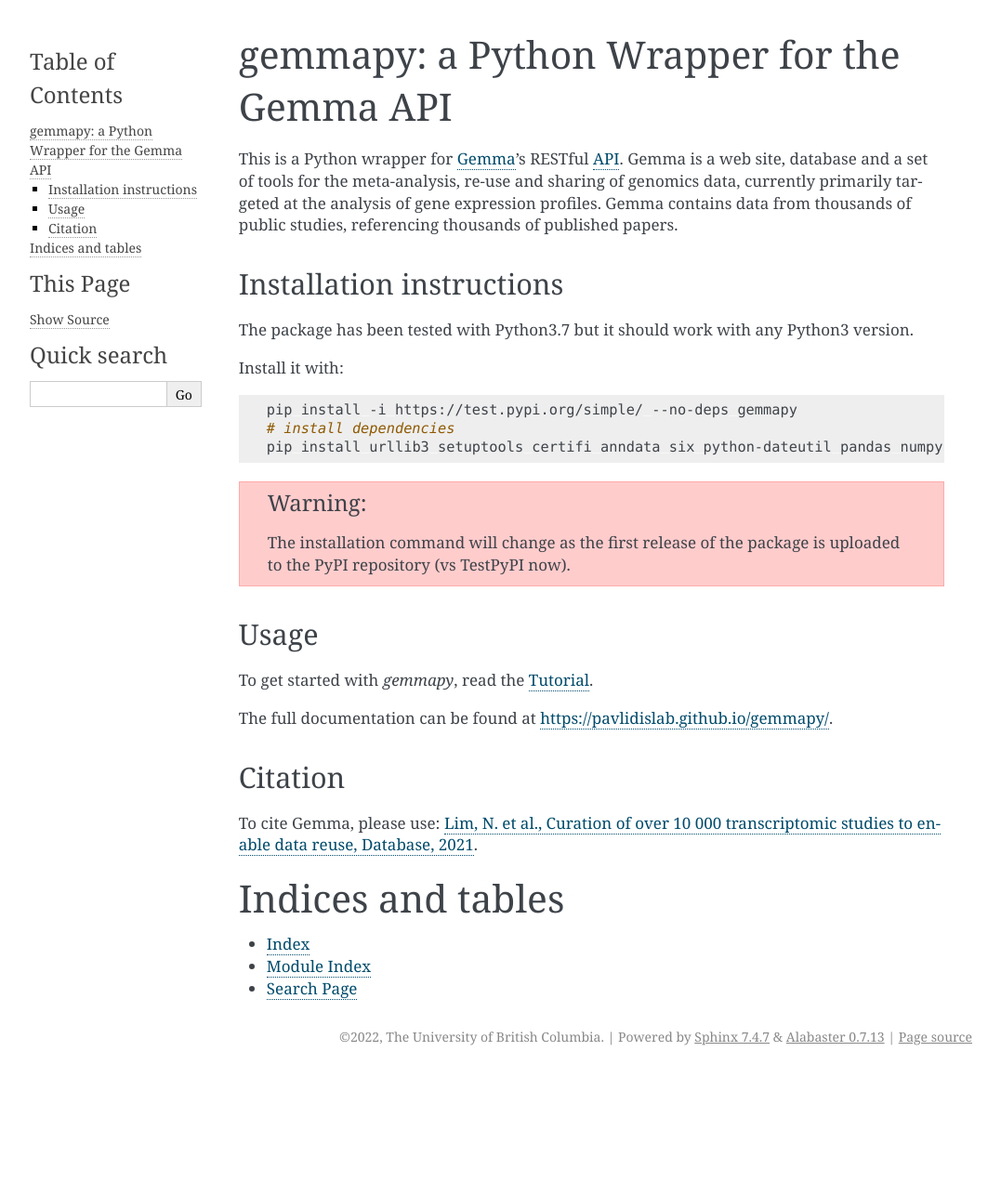
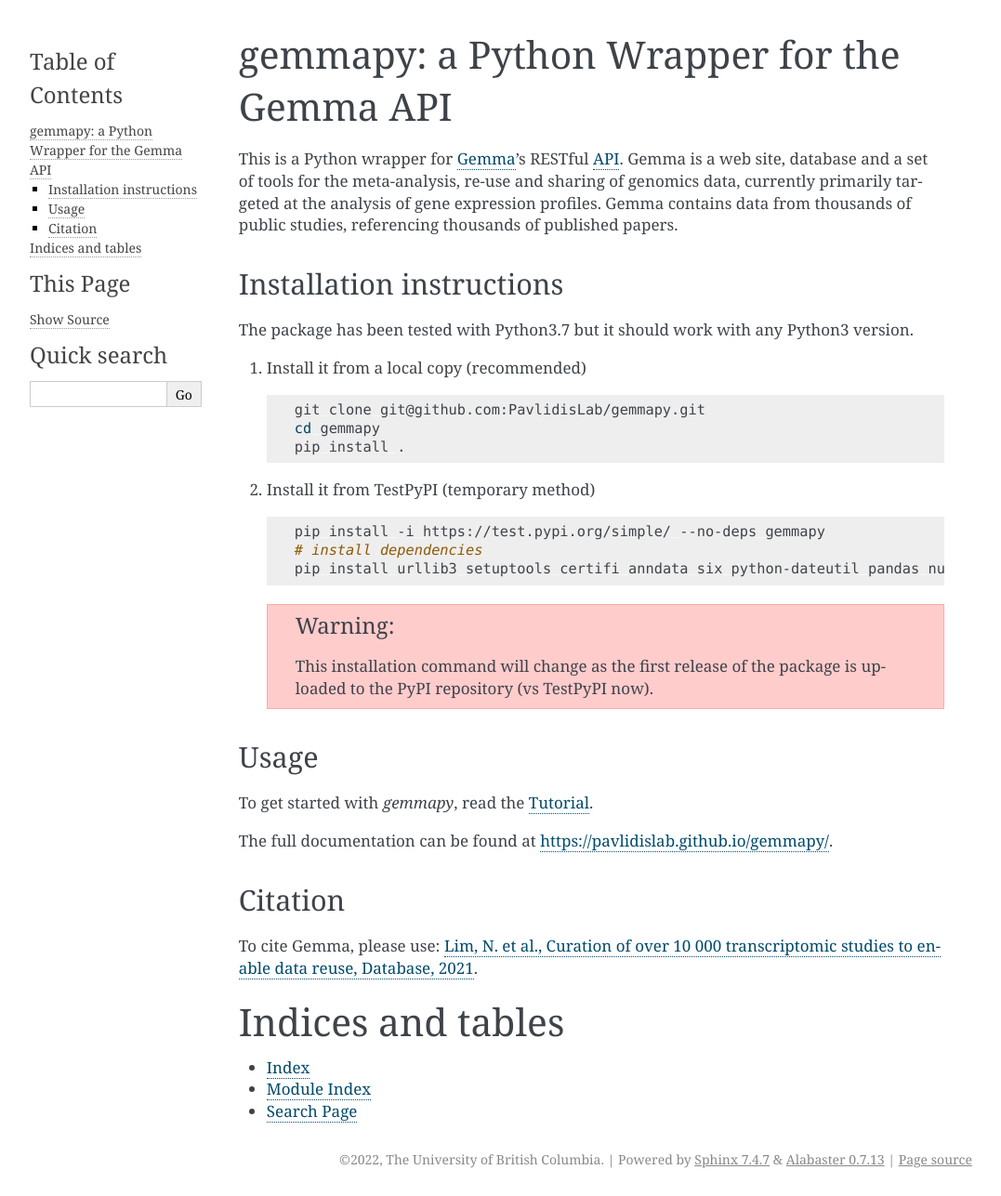
Before and after one commit to PavlidisLab/gemmapy, a Sphinx documentation site: the page built from docs/index.rst, in a window 1280 px wide. Shown: the whole page at 93% size, without its empty margins (106-1183 px from the left). Built offline with Sphinx 7.4.7, drawn with Linux system fonts in a browser that asks for light colours; before the commit the page ends 1155 px from its top, so only the background shows below that.

Commit message:
Update installation instructions

```diff
--- a/README.rst
+++ b/README.rst
@@ -11,20 +11,29 @@ public studies, referencing thousands of published papers.
 
 Installation instructions
 -------------------------
+.. This is a content of docs/install.rst. Update it whenever install.rst changes.
 
 The package has been tested with Python3.7 but it should work with any Python3 version.
 
-Install it with:
+#. Install it from a local copy (recommended)
 
-.. code-block:: bash
+   .. code-block:: bash
 
-   pip install -i https://test.pypi.org/simple/ --no-deps gemmapy
-   # install dependencies
-   pip install urllib3 setuptools certifi anndata six python-dateutil pandas numpy
+      git clone git@github.com:PavlidisLab/gemmapy.git
+      cd gemmapy
+      pip install .
 
-.. warning::
-   The installation command will change as the first release of the package
-   is uploaded to the PyPI repository (vs TestPyPI now).
+#. Install it from TestPyPI (temporary method)
+
+   .. code-block:: bash
+
+      pip install -i https://test.pypi.org/simple/ --no-deps gemmapy
+      # install dependencies
+      pip install urllib3 setuptools certifi anndata six python-dateutil pandas numpy
+
+   .. warning::
+      This installation command will change as the first release of the package
+      is uploaded to the PyPI repository (vs TestPyPI now).
 
 Usage
 -----
```
Also changed, not shown: docs/install.rst (added, +21 -0 lines), docs/tutorial.rst (+1 -12 lines).
